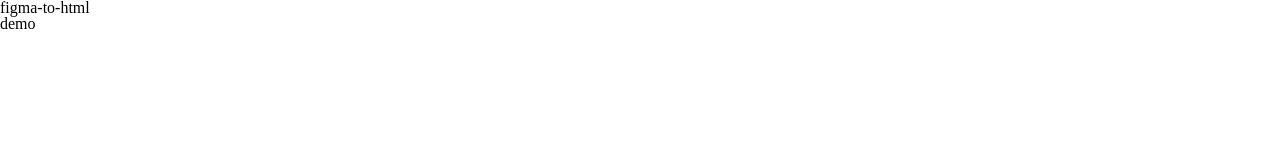
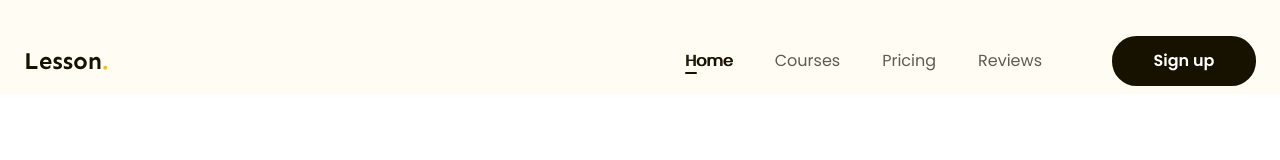
Before and after one commit to HuuDuy2k03/figma-to-html, a plain HTML site: page index.html in a window 1280 px wide. Shown: the top 160 px of the page. Drawn offline with Linux system fonts and the light colour scheme.

Commit message:
p3 Làm phần header

```diff
--- a/assets/css/style.css
+++ b/assets/css/style.css
@@ -8,4 +8,85 @@ html{
 
 body{
     font-size: 1.6rem;
+    font-family: "Poppins", serif;
 }
+
+/* common */
+a{
+    text-decoration: none;
+}
+
+.btn{
+    display: inline-block;
+    min-width: 118px;
+    padding: 0px 16px ;
+    line-height: 50px;
+    color: #fff;
+    text-align: center;
+    font-size: 1.6rem;
+    font-weight: 600;
+    border-radius: 24.5px;
+    background-color:#171100;
+}
+
+.main-content{
+    width: 1170px;
+    min-width: calc(100% - 48px);
+    margin: 0 auto;
+}
+/* header */
+.header{
+    background-color: #fffcf4;
+}
+
+.header.fixed{
+    position: sticky;
+    top: -28px;
+}
+.header .body{
+    display: flex;
+    align-items: center;
+    padding: 36px 0 8px;
+}
+
+.nav{
+    margin-left: auto;
+}
+
+.nav ul{
+    display: flex;
+}
+
+.nav a{
+    position: relative;
+    color:#5F5B53;
+    text-align: center;
+    font-size: 1.6rem;
+    padding: 8px 21px;
+}
+
+.nav li.active a,
+.nav a:hover{
+    color: #171100;
+    text-shadow: 1px 0 0 currentColor;
+}
+
+.nav li.active a::after{
+    position: absolute;
+    left: 21px;
+    bottom: 6px;
+    display: block;
+    content: "";
+    width: 12px;
+    height: 2px;
+    border-radius: 1px;
+    background-color: #171100;
+}
+
+.header .btn-sign-up{
+    min-width: 144px;
+}
+
+.header .action{
+    margin-left: 49px;
+}
--- a/index.html
+++ b/index.html
@@ -1,16 +1,51 @@
 <!DOCTYPE html>
 <html lang="en">
-<head>
-    <meta charset="UTF-8">
-    <meta name="viewport" content="width=device-width, initial-scale=1.0">
+  <head>
+    <meta charset="UTF-8" />
+    <meta name="viewport" content="width=device-width, initial-scale=1.0" />
     <!-- reset css -->
-    <link rel="stylesheet" href="./assets/css/reset.css">
+    <link rel="stylesheet" href="./assets/css/reset.css" />
+    <!-- embed fonts -->
+    <link rel="preconnect" href="https://fonts.googleapis.com" />
+    <link rel="preconnect" href="https://fonts.gstatic.com" crossorigin />
+    <link
+      href="https://fonts.googleapis.com/css2?family=Poppins:ital,wght@0,400;0,500;0,600;0,700;1,400&family=Sen:wght@700&display=swap"
+      rel="stylesheet"
+    />
     <!-- style css -->
-    <link rel="stylesheet" href="./assets/css/style.css">
+    <link rel="stylesheet" href="./assets/css/style.css" />
     <title>bai90.1-figma-to-html</title>
-</head>
-<body>
-    <h1>figma-to-html</h1>
-    <h2>demo</h2>
-</body>
+  </head>
+  <body style="height: 100000px;">
+    <!-- Header -->
+    <header class="header fixed">
+      <div class="main-content">
+        <div class="body">
+          <!-- logo -->
+          <img src="./assets/img/Logo.svg" alt="Lesson." class="logo" />
+          <!-- nav -->
+          <nav class="nav">
+            <ul >
+              <li class="active">
+                <a href="#!">Home</a>
+              </li>
+              <li >
+                <a href="#!">Courses</a>
+              </li>
+              <li>
+                <a href="#!">Pricing</a>
+              </li>
+              <li>
+                <a href="#!">Reviews</a>
+              </li>
+            </ul>
+          </nav>
+          <!-- btn action -->
+           <div class="action">
+            <a href="" class="btn btn-sign-up">Sign up</a>
+           </div>
+        </div>
+      </div>
+    </header>
+  </body>
 </html>
```
Also changed, not shown: assets/img/Lesson..png (added), assets/img/Logo.svg (added).
